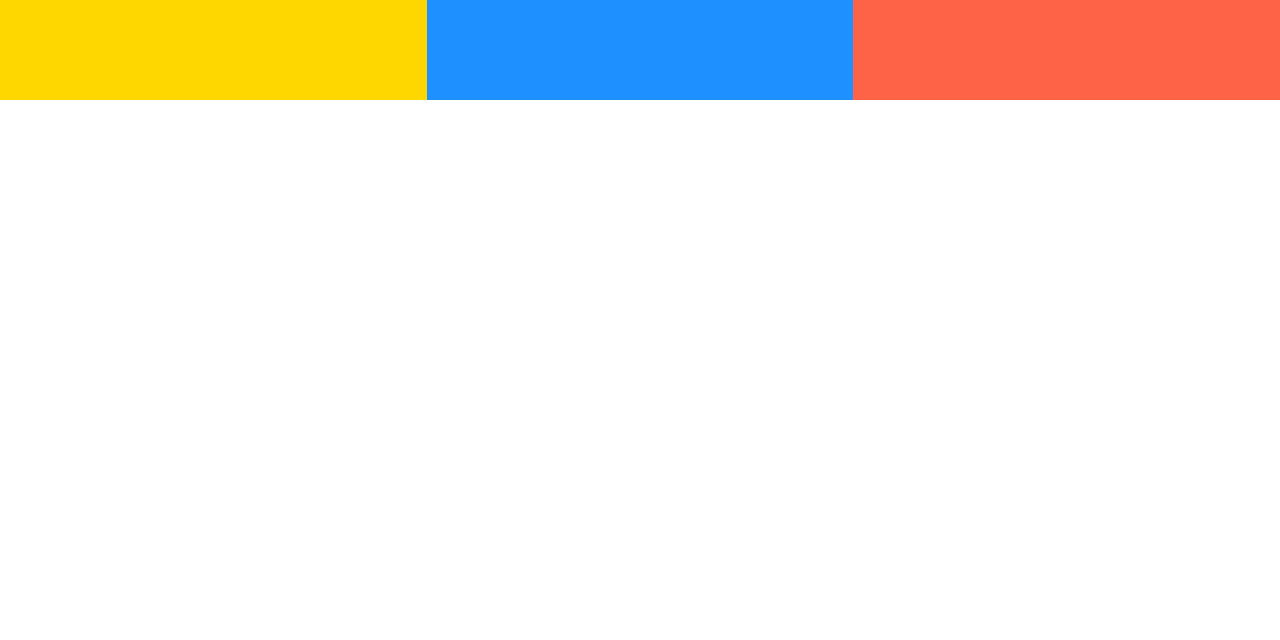
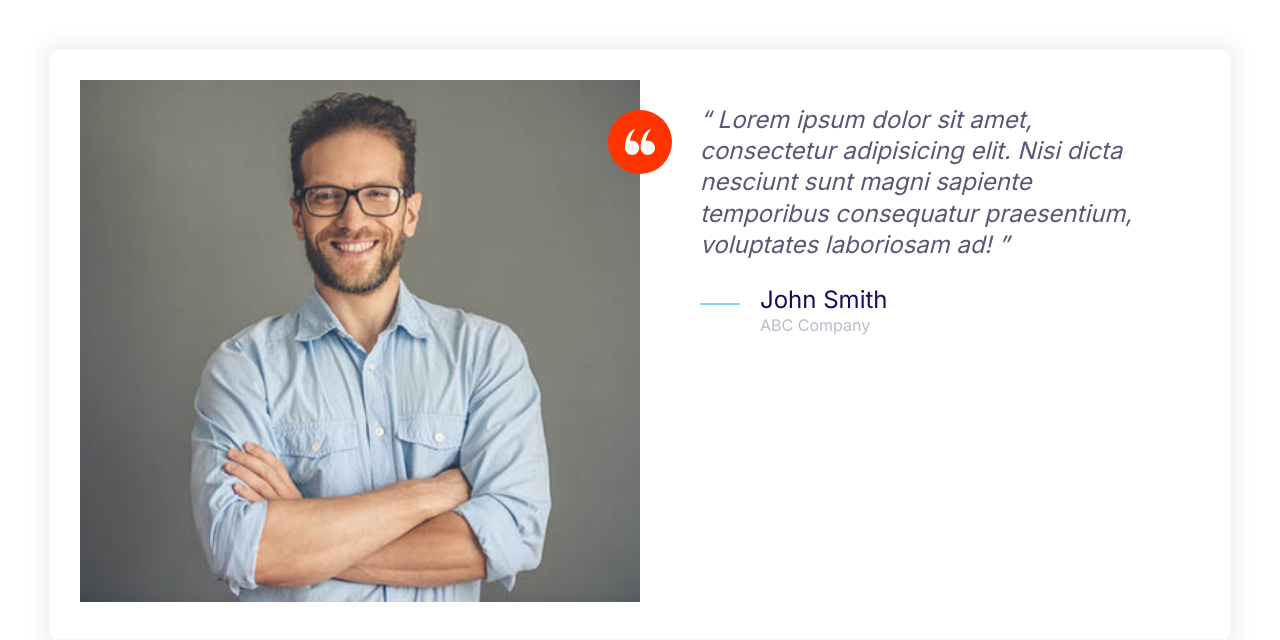
Before and after one commit to vicmanuelr/Moshify-Project, a plain HTML site: page index.html in a window 1280 px wide. Drawn offline with Linux system fonts and the light colour scheme.

Commit message:
Build testimonial components - created testimonial classes - applied testimonial settings to card and quotes components - created markup of the testimonials

```diff
--- a/css/styles.css
+++ b/css/styles.css
@@ -174,9 +174,7 @@ a {
   fill: var(--color-primary);
 }
 
-.icon--white {
-  fill: white;
-}
+
 
 .icon-container {
   align-items: center;
@@ -186,6 +184,20 @@ a {
   height: 64px;
   justify-content: center;
   width: 64px;
+}
+/* icon skin for testimonial */
+
+.icon--white {
+  fill: white;
+}
+
+.icon--small {
+  width: 30px;
+  height: 30px;
+}
+
+.icon-container--accent {
+  background: var(--color-accent)
 }
 
 /* Buttons */
@@ -459,3 +471,37 @@ a {
     grid-template-columns: 1fr 1fr 1fr;
   }
 }
+
+/* Testimonials */
+
+.card.testimonial{
+  overflow: visible;
+}
+
+.testimonial {
+  padding: 3rem;
+}
+
+.testimonial__image {
+  position: relative;
+}
+
+.testimonial__image > img {
+  width: 100%;
+}
+
+.testimonial__image > .icon-container {
+  position:absolute;
+  top: 3rem;
+  right: -32px;
+}
+
+@media screen and (min-width: 768px) {
+  .testimonial .quote, .testimonial .quote__author {
+    font-size: 2.4rem;
+  }
+
+  .testimonial .quote {
+    margin-left: 6rem;
+  }
+}
--- a/index.html
+++ b/index.html
@@ -13,11 +13,38 @@
     <link rel="stylesheet" href="css/normalize.css" />
     <link rel="stylesheet" href="css/styles.css" />
   </head>
-  <body>
-    <div class="grid grid--cols-2 grid--cols-3">
-      <div style="height: 100px; background: gold"></div>
-      <div style="height: 100px; background: dodgerblue"></div>
-      <div style="height: 100px; background: tomato"></div>
+  <body style="padding: 5rem">
+    <div class="card testimonial">
+      <div class="grid grid--cols-2">
+        <div class="testimonial__image">
+          <img src="images/testimonial.jpg" alt="A person smiling" />
+          <span class="icon-container icon-container--accent">
+            <svg class="icon icon--white icon--small">
+              <use xlink:href="images/sprite.svg#quotes"></use>
+            </svg>
+          </span>
+        </div>
+        <blockquote class="quote">
+          <p class="quote__text">
+            Lorem ipsum dolor sit amet, consectetur adipisicing elit. Nisi dicta
+            nesciunt sunt magni sapiente temporibus consequatur praesentium,
+            voluptates laboriosam ad!
+          </p>
+          <footer>
+            <div class="media">
+              <div class="media__image">
+                <svg class="icon icon--primary quote__line">
+                  <use xlink:href="images/sprite.svg#line"></use>
+                </svg>
+              </div>
+              <div class="media__body">
+                <h3 class="media__title quote__author">John Smith</h3>
+                <p class="quote__organization">ABC Company</p>
+              </div>
+            </div>
+          </footer>
+        </blockquote>
+      </div>
     </div>
   </body>
 </html>
```
Also changed, not shown: components/testimonials.html (added, +32 -0 lines), images/testimonial.jpg (added).
